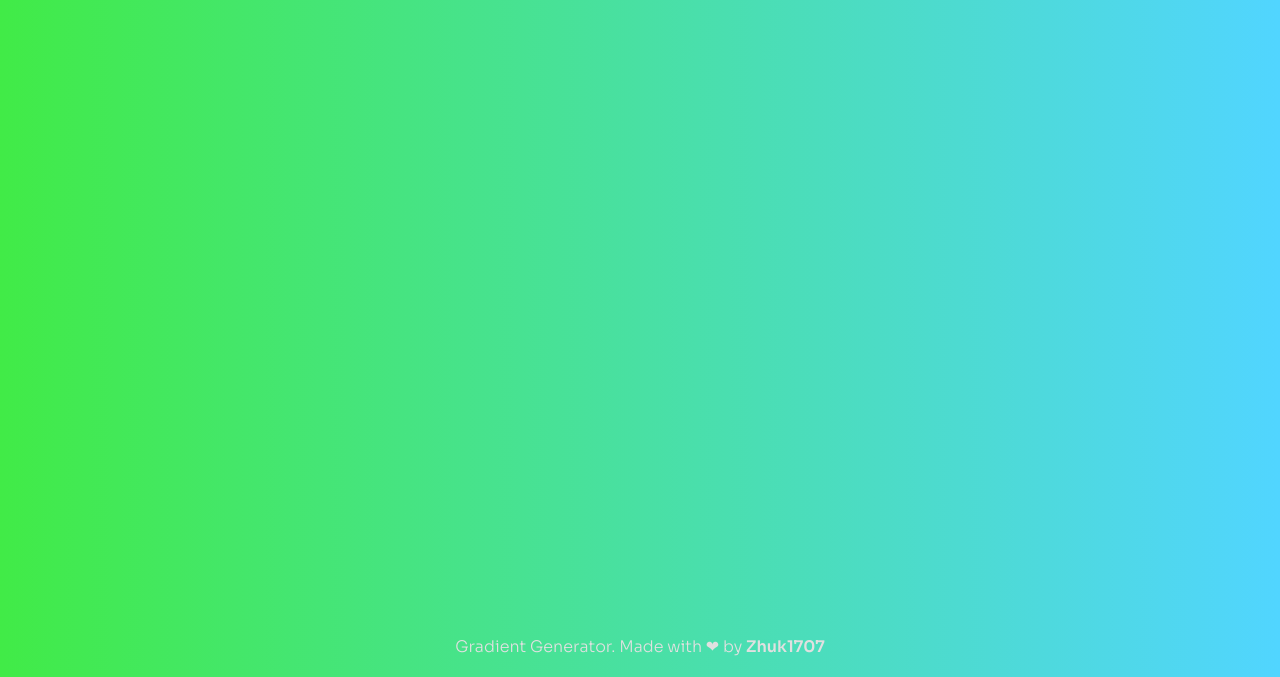
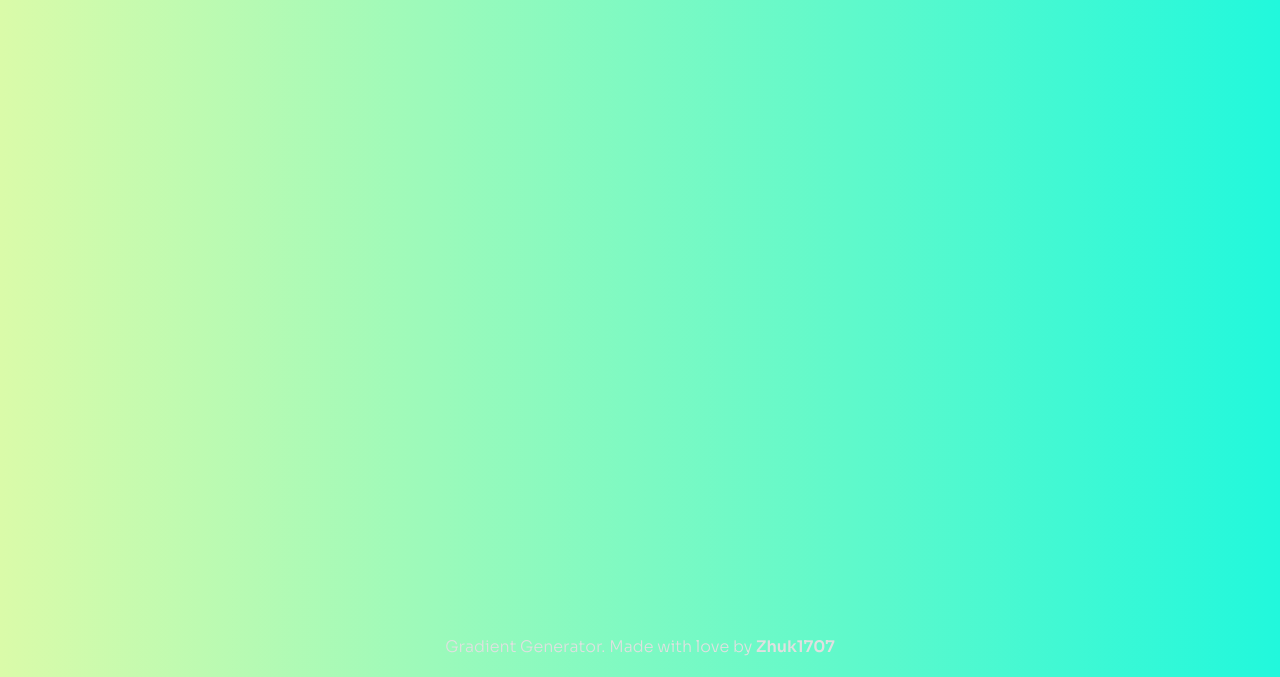
Before and after one commit to zhuk1707/Gradient_Generator, a plain HTML site: page index.html in a window 1280 px wide. Both pictures are taken after a click on the button "Generate gradient". Shown: the part 123-800 px from the top of the page. Drawn offline with Linux system fonts and the light colour scheme.

Commit message:
added gradient generator

```diff
--- a/index.html
+++ b/index.html
@@ -24,7 +24,8 @@
                         </div>
                     </div>
                     <div class="panel__buttons">
-                        <button class="panel__button">
+                        <button class="panel__button"
+                                onclick="generateGradient()">
                             Generate gradient
                         </button>
                         <button class="panel__button">
@@ -40,7 +41,7 @@
     <footer class="footer">
         <div class="container">
             <div class="footer__inner">
-                Gradient Generator. Made with &#10084; by <a href="">Zhuk1707</a>
+                Gradient Generator. Made with love by <a href="">Zhuk1707</a>
             </div>
         </div>
     </footer>
--- a/src/scripts/main.js
+++ b/src/scripts/main.js
@@ -0,0 +1,21 @@
+let background = document.body
+
+const hex = [
+  1, 2, 3, 4, 5, 6, 7, 8,
+  9, 'a', 'b', 'c', 'd' , 'e', 'f'
+]
+
+function generateGradient() {
+  let generatedColor1 = '#' + generateHex()
+  let generatedColor2 = '#' + generateHex()
+  background.style.background = `linear-gradient(90deg,  ${generatedColor1}, ${generatedColor2})`
+}
+
+function generateHex() {
+  let result = '', randomValue = ''
+  for (let i = 0; i < 6; i++) {
+    randomValue = Math.floor(Math.random() * hex.length)
+    result += hex[randomValue]
+  }
+  return result
+}
```
